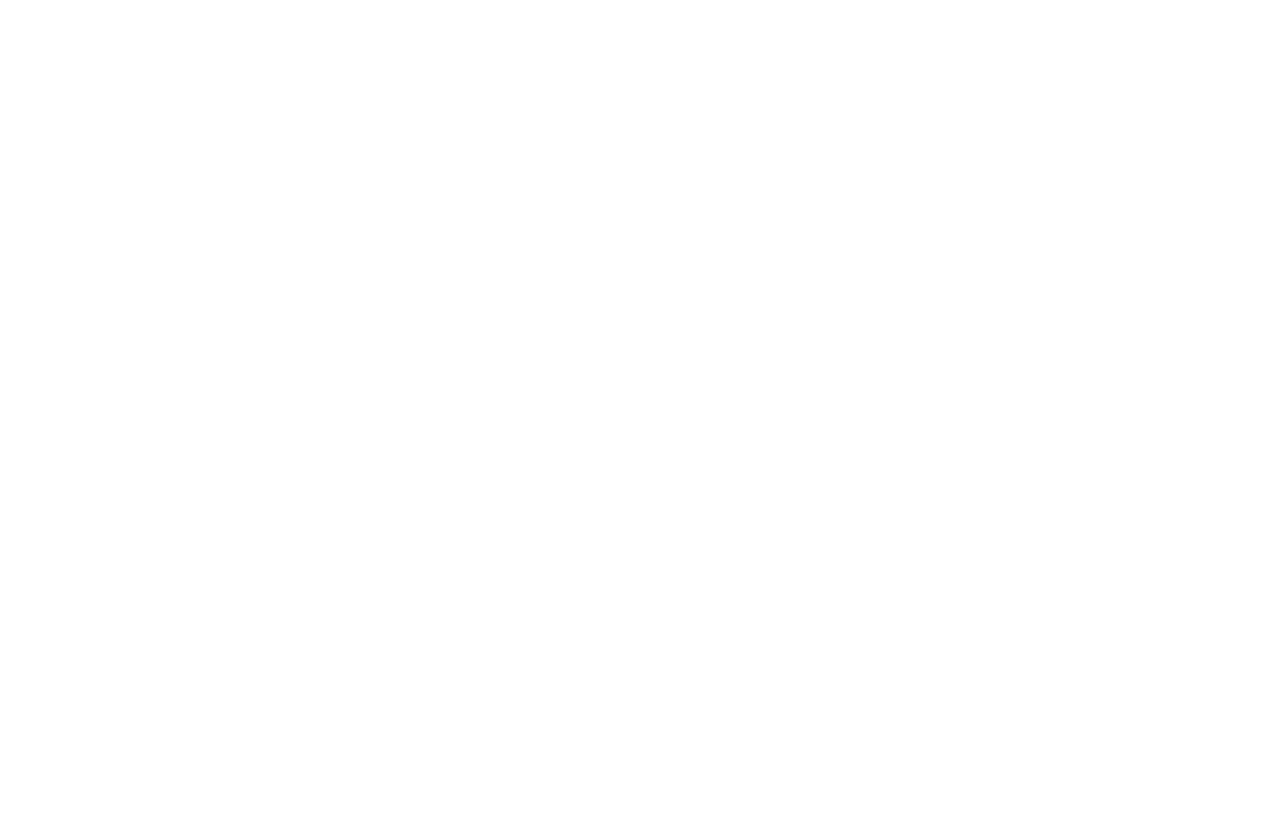
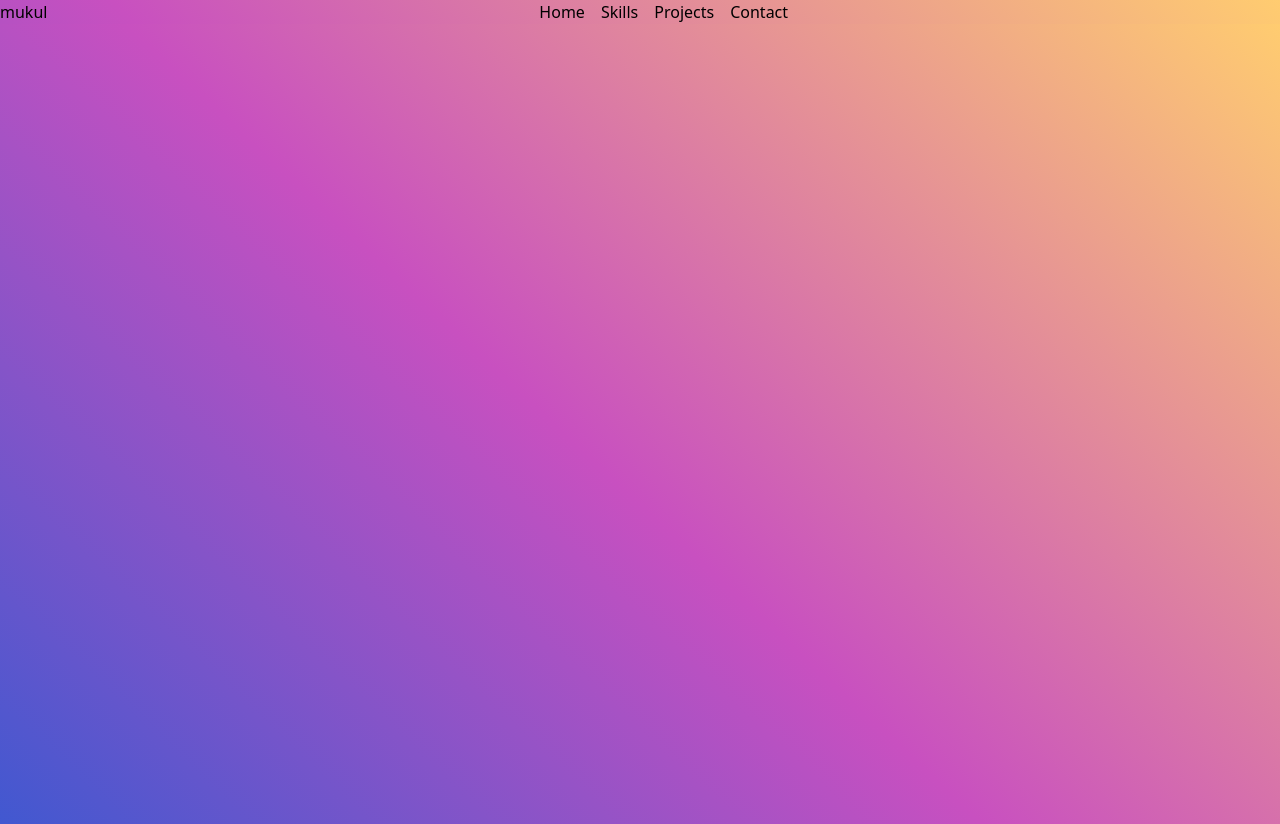
Before and after one commit to mrthakur30/sunder-website, a website built with Vite: page index.html in a window 1280 px wide. Before the commit the page ends 800 px from the top, so only its background shows below. Built offline with nearby package versions, Linux system fonts and the light colour scheme.

Commit message:
initial commit

```diff
--- a/index.html
+++ b/index.html
@@ -3,9 +3,29 @@
 <head>
 
     <title>Document</title>
+      <script src="https://cdn.tailwindcss.com"></script>
+      <link rel="preconnect" href="https://fonts.googleapis.com"><link rel="preconnect" href="https://fonts.gstatic.com" crossorigin>
+      <link href="https://fonts.googleapis.com/css2?family=Poppins:wght@400;500&family=Press+Start+2P&display=swap" rel="stylesheet">
     <link rel="stylesheet" href="styles/styles.css">
 </head>
 <body>
+<div>
+    <nav class="flex">
+      <h1 class="">mukul</h1>
 
+      <ul class="flex mx-auto">
+        <li class="mx-2 ">Home</li>
+        <li class="mx-2">Skills</li>
+        <li class="mx-2">Projects</li>
+        <li class="mx-2">Contact</li>
+      </ul>
+
+    </nav>
+    <div class="intro"></div>
+    <div class="skills"></div>
+    <div class="projects"></div>
+    <div class="contacts"></div>
+    <div class="footer"></div>
+</div>
 </body>
 </html>
--- a/styles/styles.css
+++ b/styles/styles.css
@@ -0,0 +1,15 @@
+
+body{
+    background-color: #4158D0;
+    background-image: linear-gradient(43deg, #4158D0 0%, #C850C0 46%, #FFCC70 100%);
+    margin: 0;
+    padding: 0 ;
+}
+
+
+.intro{
+    background-color: #4158D0;
+background-image: linear-gradient(43deg, #4158D0 0%, #C850C0 46%, #FFCC70 100%);
+ height: 100%;
+ width: 100%;
+}
--- /dev/null
+++ b/tailwind.config.js
@@ -0,0 +1,13 @@
+/** @type {import('tailwindcss').Config} */
+module.exports = {
+  content: ["*"],
+  theme: {
+    extend: {
+      fontFamily:{
+        Poppins: ['Poppins', sans-serif],
+        Press: ['Press Start 2P', cursive]
+      }
+    },
+  },
+  plugins: [],
+}
```
Also changed, not shown: package.json (+10 -2 lines), 1 other file.
